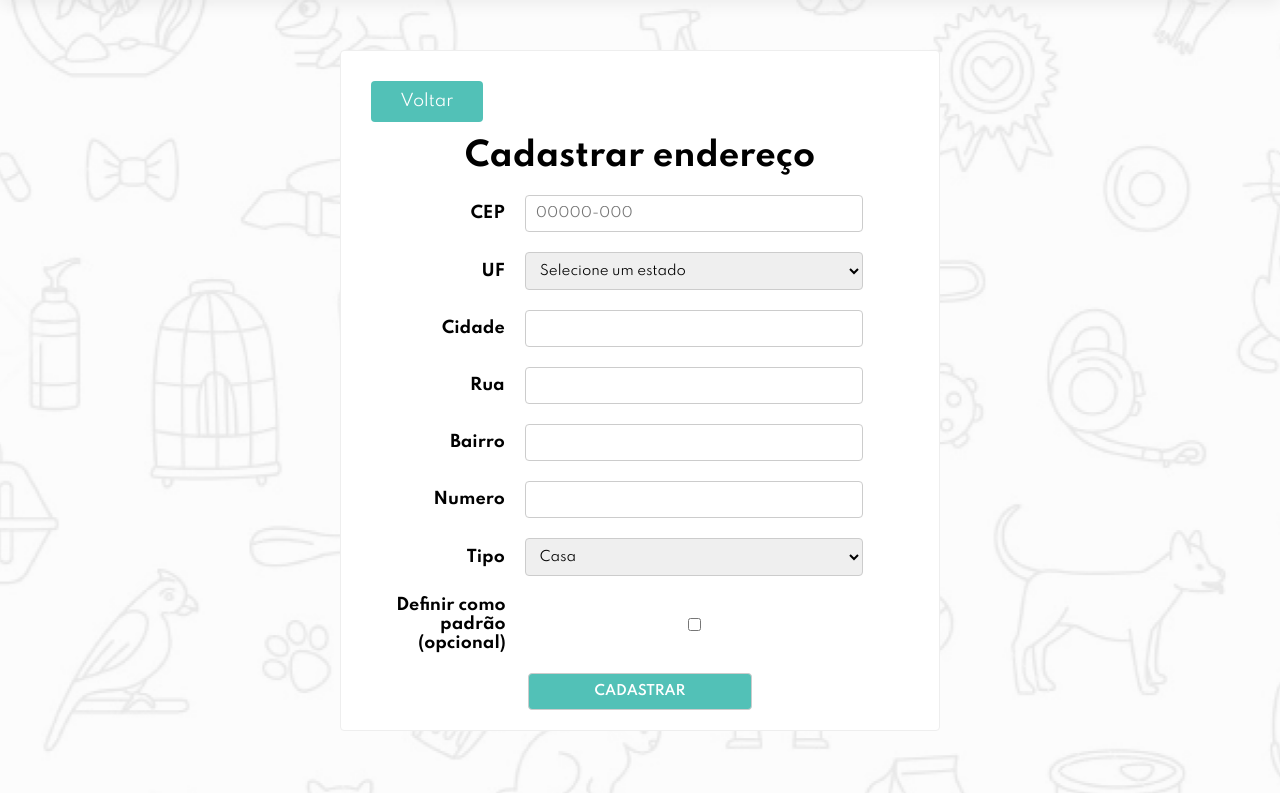
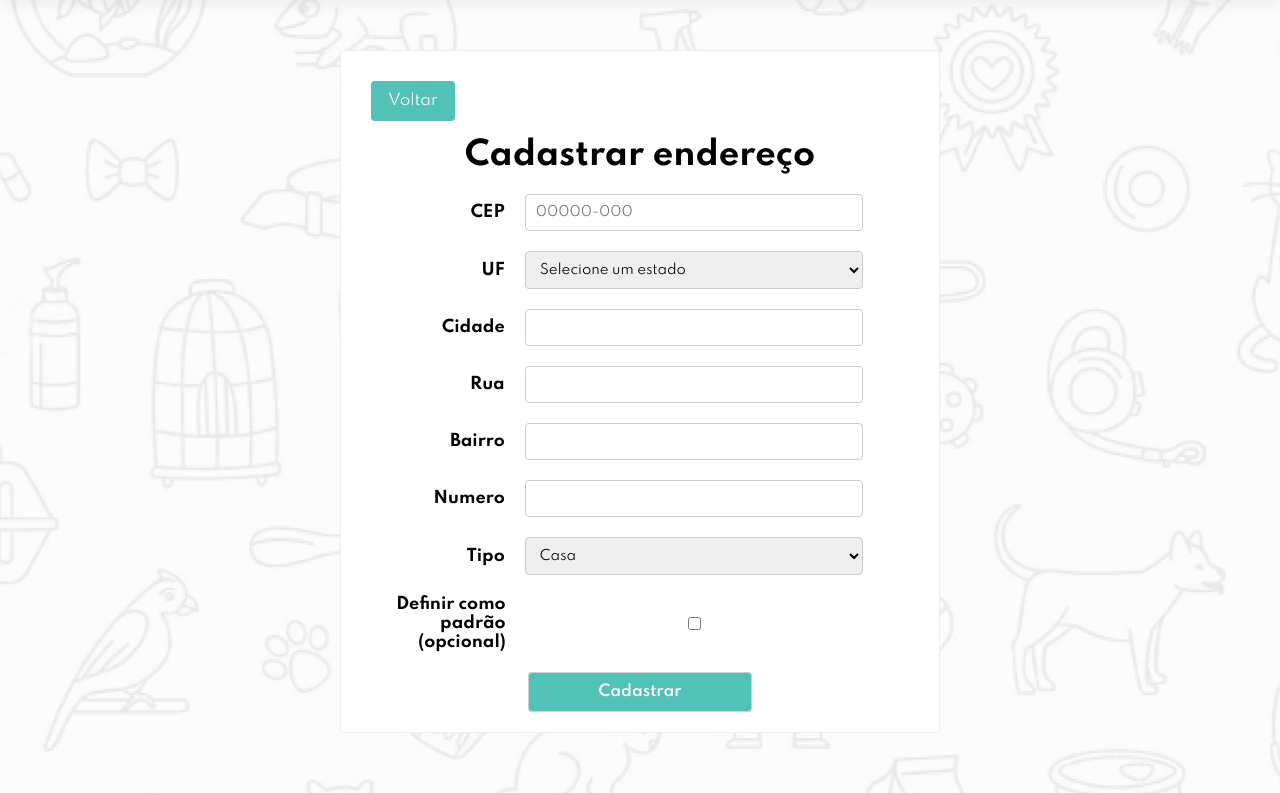
Before and after one commit to BeatrizARibeiro/Pet-Farma, a PHP site: page /pet-farma/public/includes/endereco_form.php in a window 1280 px wide. Shown: the part 82-875 px from the top of the page. Run offline with PHP 8.4, Linux system fonts and the light colour scheme; the template is opened without the code that fills it, so the values that code supplies are empty; some libraries are stand-ins or nearby versions.

Commit message:
alteracoes 2

```diff
--- a/public/css/StyleCadastroEndereco.css
+++ b/public/css/StyleCadastroEndereco.css
@@ -117,6 +117,7 @@ h1 {
     border-radius: 4px;
     align-items: center;
     font-weight: 600;
+    font-size: 15px;
 }
 
 .form-button:hover{
@@ -124,7 +125,7 @@ h1 {
   }
 
 .form-container a{
-    width: 20%;
+    width: 15%;
     text-decoration: none;
     background-color: #52C1B7;
     color: #fff;
@@ -136,7 +137,9 @@ h1 {
     margin:10px;
     margin-bottom: 15px;
     border: 1px solid transparent;
-    border-radius: 4px;}
+    border-radius: 4px;
+    font-size: 15px;
+}
 
 .form-group .btn{
     position: center;
--- a/public/includes/dados_editar_form.php
+++ b/public/includes/dados_editar_form.php
@@ -96,7 +96,7 @@
       </div>
 
       <div class="btn" >
-        <center><button type="submit" name="acao" value="atualizar" class="form-button">ATUALIZAR</button></center>
+        <center><button type="submit" name="acao" value="atualizar" class="form-button">Atualizar</button></center>
       </div>
 
   </form>
--- a/public/includes/endereco_form.php
+++ b/public/includes/endereco_form.php
@@ -118,7 +118,7 @@
         <?=$alertaCadastroEndereco?>
 
         <div class="btn">
-          <center><input type="submit" name="acao" value="CADASTRAR" class="form-button"></center>
+          <center><input type="submit" name="acao" value="Cadastrar" class="form-button"></center>
         </div>
       </form>
     </div>
```
